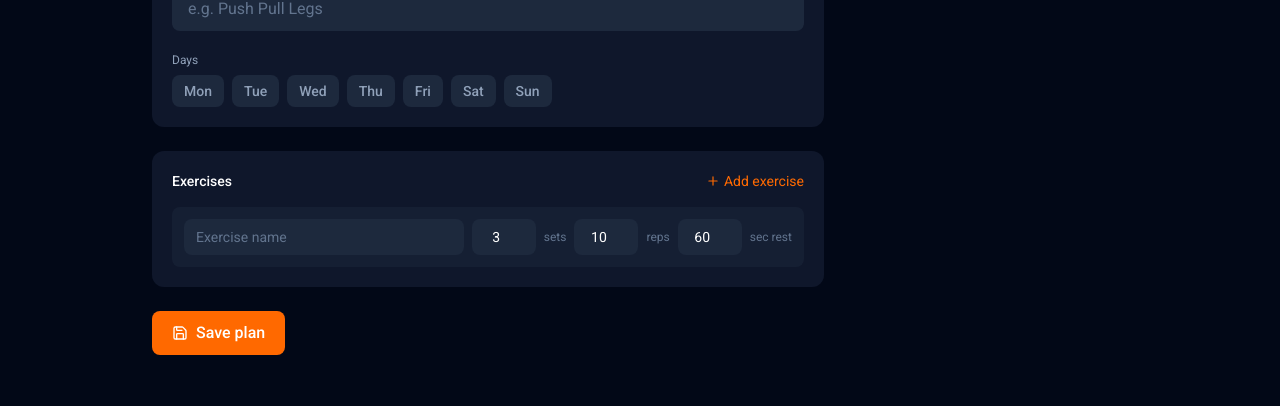
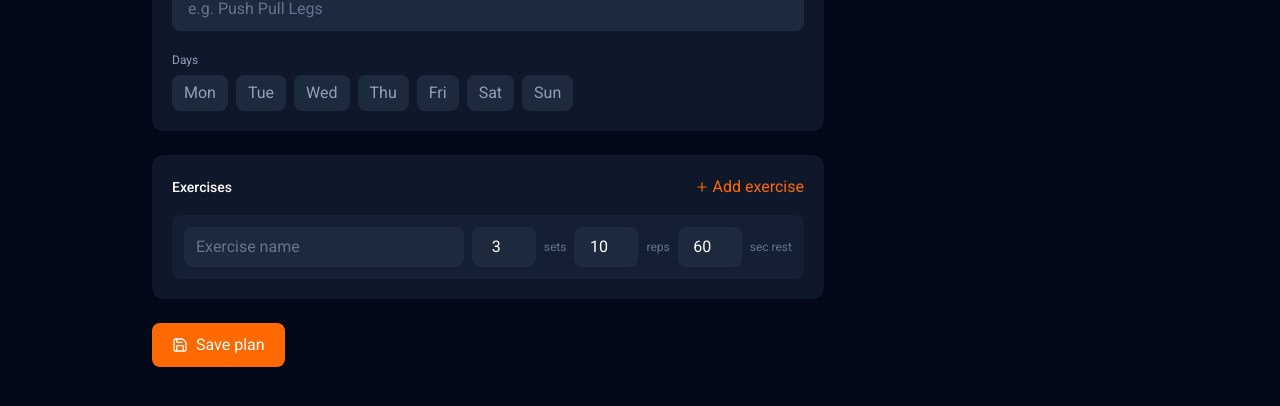
Before and after one commit to Kod-19/FitForge, a React (Vite) app: page /builder in a window 1280 px wide. Shown: the part 230-636 px from the top of the page. Built offline with nearby package versions, Linux system fonts and the light colour scheme; no server answers; sample sign-in values are in the browser's storage.

Commit message:
refactor: update .gitignore and improve CSS styling in WorkoutBuilder component

```diff
--- a/index.html
+++ b/index.html
@@ -3,7 +3,10 @@
   <head>
     <meta charset="UTF-8" />
     <link rel="icon" type="image/svg+xml" href="/favicon.svg" />
-    <meta name="viewport" content="width=device-width, initial-scale=1.0" />
+    <meta
+      name="viewport"
+      content="width=device-width, initial-scale=1, viewport-fit=cover"
+    />
     <title>FitForge</title>
   </head>
   <body>
--- a/src/index.css
+++ b/src/index.css
@@ -1,4 +1,4 @@
-@import url('https://fonts.googleapis.com/css2?family=Roboto:ital,wght@0,100..900;1,100..900&display=swap');
+@import url("https://fonts.googleapis.com/css2?family=Roboto:ital,wght@0,100..900;1,100..900&display=swap");
 @import "tailwindcss";
 
 body {
@@ -12,6 +12,22 @@ body {
   color: #f8fafc;
 }
 
+input,
+textarea,
+select,
+button {
+  font: inherit;
+}
+
+@media (max-width: 768px) {
+  input,
+  textarea,
+  select,
+  button {
+    font-size: 16px;
+  }
+}
+
 #root {
   min-height: 100vh;
   background: #020817;
--- a/src/pages/WorkoutBuilder.jsx
+++ b/src/pages/WorkoutBuilder.jsx
@@ -89,7 +89,7 @@ export default function WorkoutBuilder() {
             value={planName}
             onChange={(e) => setPlanName(e.target.value)}
             placeholder="e.g. Push Pull Legs"
-            className="w-full mt-1 px-4 py-2.5 rounded-lg bg-slate-800 text-white placeholder-slate-500 outline-none focus:ring-2 focus:ring-orange-500"
+            className="w-full mt-1 px-4 py-2.5 rounded-lg bg-slate-800 text-white text-base placeholder-slate-500 outline-none focus:ring-2 focus:ring-orange-500"
           />
         </div>
 
@@ -135,7 +135,7 @@ export default function WorkoutBuilder() {
               value={ex.name}
               onChange={(e) => updateExercise(i, "name", e.target.value)}
               placeholder="Exercise name"
-              className="flex-1 min-w-35 px-3 py-2 rounded-lg bg-slate-800 text-white placeholder-slate-500 outline-none focus:ring-2 focus:ring-orange-500 text-sm"
+              className="flex-1 min-w-35 px-3 py-2 rounded-lg bg-slate-800 text-white placeholder-slate-500 outline-none focus:ring-2 focus:ring-orange-500 text-base"
             />
             <input
               type="number"
@@ -144,7 +144,7 @@ export default function WorkoutBuilder() {
                 updateExercise(i, "sets", Number(e.target.value))
               }
               min={1}
-              className="w-16 px-2 py-2 rounded-lg bg-slate-800 text-white text-sm text-center outline-none focus:ring-2 focus:ring-orange-500"
+              className="w-16 px-2 py-2 rounded-lg bg-slate-800 text-white text-base text-center outline-none focus:ring-2 focus:ring-orange-500"
               title="Sets"
             />
             <span className="text-slate-500 text-xs">sets</span>
@@ -155,7 +155,7 @@ export default function WorkoutBuilder() {
                 updateExercise(i, "reps", Number(e.target.value))
               }
               min={1}
-              className="w-16 px-2 py-2 rounded-lg bg-slate-800 text-white text-sm text-center outline-none focus:ring-2 focus:ring-orange-500"
+              className="w-16 px-2 py-2 rounded-lg bg-slate-800 text-white text-base text-center outline-none focus:ring-2 focus:ring-orange-500"
               title="Reps"
             />
             <span className="text-slate-500 text-xs">reps</span>
@@ -167,7 +167,7 @@ export default function WorkoutBuilder() {
               }
               min={0}
               step={15}
-              className="w-16 px-2 py-2 rounded-lg bg-slate-800 text-white text-sm text-center outline-none focus:ring-2 focus:ring-orange-500"
+              className="w-16 px-2 py-2 rounded-lg bg-slate-800 text-white text-base text-center outline-none focus:ring-2 focus:ring-orange-500"
               title="Rest (seconds)"
             />
             <span className="text-slate-500 text-xs">sec rest</span>
```
Also changed, not shown: 1 other file (tests, documents, lock files or other folders).
